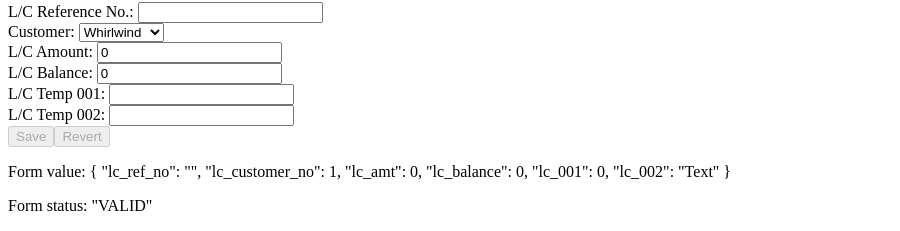
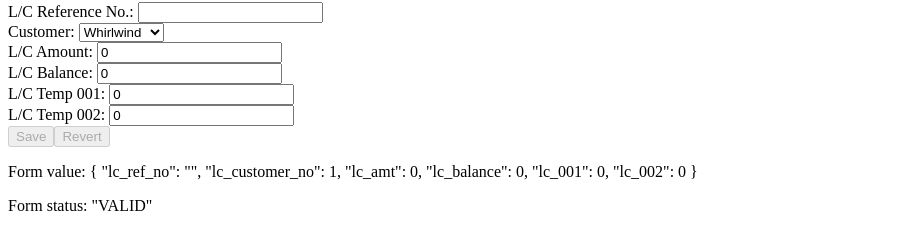
Before and after one commit to DAYUCS/my-app, an Angular app: page / in a window 1280 px wide. Shown: the part 462-693 px from the top of the page, without its empty margins (0-900 px from the left). Built offline with nearby package versions, Linux system fonts and the light colour scheme.

Commit message:
try calculation sequence

```diff
--- a/src/app/lc-detail/lc-detail.component.html
+++ b/src/app/lc-detail/lc-detail.component.html
@@ -1,34 +1,34 @@
 <form [formGroup]="lcForm" (ngSubmit)="onSubmit()">
   <div class="form-group">
     <label class="center-block">L/C Reference No.:
-      <input formControlName="lc_ref_no">
+      <input class="form-control" formControlName="lc_ref_no">
     </label>
   </div>
   <div class="form-group">
     <label class="center-block">Customer:
-      <select formControlName="lc_customer_no">
+      <select class="form-control" formControlName="lc_customer_no">
         <option *ngFor="let customer of customers" [value]="customer.id">{{customer.name}}</option>
       </select>
     </label>
   </div>
   <div class="form-group">
     <label class="center-block">L/C Amount:
-      <input formControlName="lc_amt">
+      <input class="form-control" formControlName="lc_amt">
     </label>
   </div>
   <div class="form-group">
     <label class="center-block">L/C Balance:
-      <input formControlName="lc_balance">
+      <input class="form-control" formControlName="lc_balance">
     </label>
   </div>
   <div class="form-group">
     <label class="center-block">L/C Temp 001:
-      <input formControlNamme="lc_001">
+      <input class="form-control" formControlName="lc_001">
     </label>
   </div>
   <div class="form-group">
     <label class="center-block">L/C Temp 002:
-      <input formControlNamme="lc_002">
+      <input class="form-control" formControlName="lc_002">
     </label>
   </div>
   <button type="submit" [disabled]="lcForm.pristine">Save</button>
--- a/src/app/lc-detail/lc-detail.component.ts
+++ b/src/app/lc-detail/lc-detail.component.ts
@@ -20,16 +20,18 @@ export class LcDetailComponent implements OnInit {
       .subscribe(data => {
         console.log(JSON.stringify(data));
 
-        // Calculate working buffer
-        data.lc_001 = data.lc_amt + 200;
-        data.lc_002 = data.lc_002 + 'A';
+        // Calculate 'lc_balance + 200' before
+        data.lc_001 = data.lc_balance + 200;
+        this.lcForm.get('lc_001').setValue(data.lc_001, { emitEvent: false });
 
         // Calculate L/C Balance
         var tolerance = customers.find(value => (value.id == data.lc_customer_no)).tolerance;
         data.lc_balance = data.lc_amt * (1 + tolerance / 100);
+        this.lcForm.get('lc_balance').setValue(data.lc_balance, { emitEvent: false });
 
-        // Set Form field value
-        this.lcForm.get('lc_balance').setValue(data.lc_balance, { emitEvent: false });
+        // Calculate 'lc_balance' + 200 after
+        data.lc_002 = data.lc_balance + 200;
+        this.lcForm.get('lc_002').setValue(data.lc_002, { emitEvent: false });
       });
   }
 
@@ -40,10 +42,10 @@ export class LcDetailComponent implements OnInit {
     this.lcForm = this.fb.group({
       lc_ref_no: ['', { required: true }],
       lc_customer_no: 1,
-      lc_amt: 0.0,
-      lc_balance: [0.0, { readonly: true }],
-      lc_001: [0.0, { readonly: true }],
-      lc_002: 'Text'
+      lc_amt: 0,
+      lc_balance: [0, { readonly: true }],
+      lc_001: [0, { readonly: true }],
+      lc_002: [0, { readonly: true }]
     });
   }
 }
```
